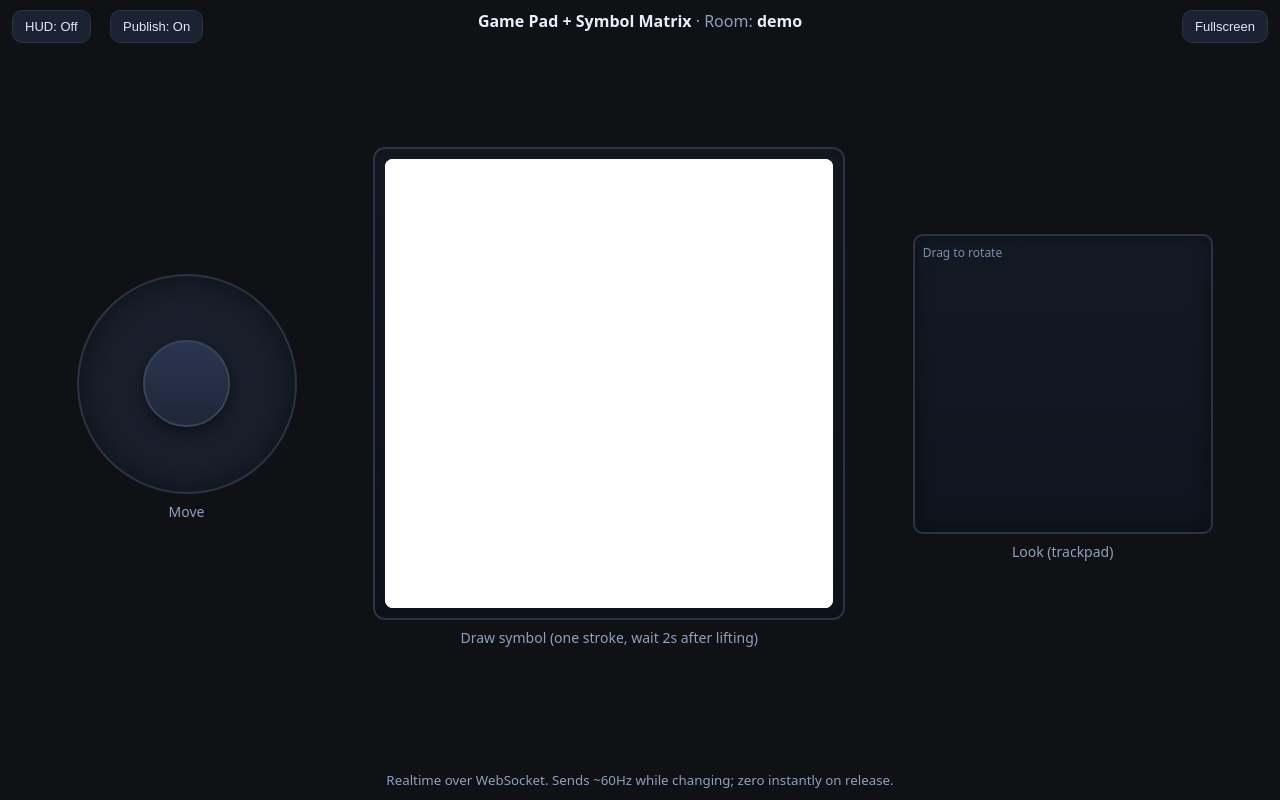
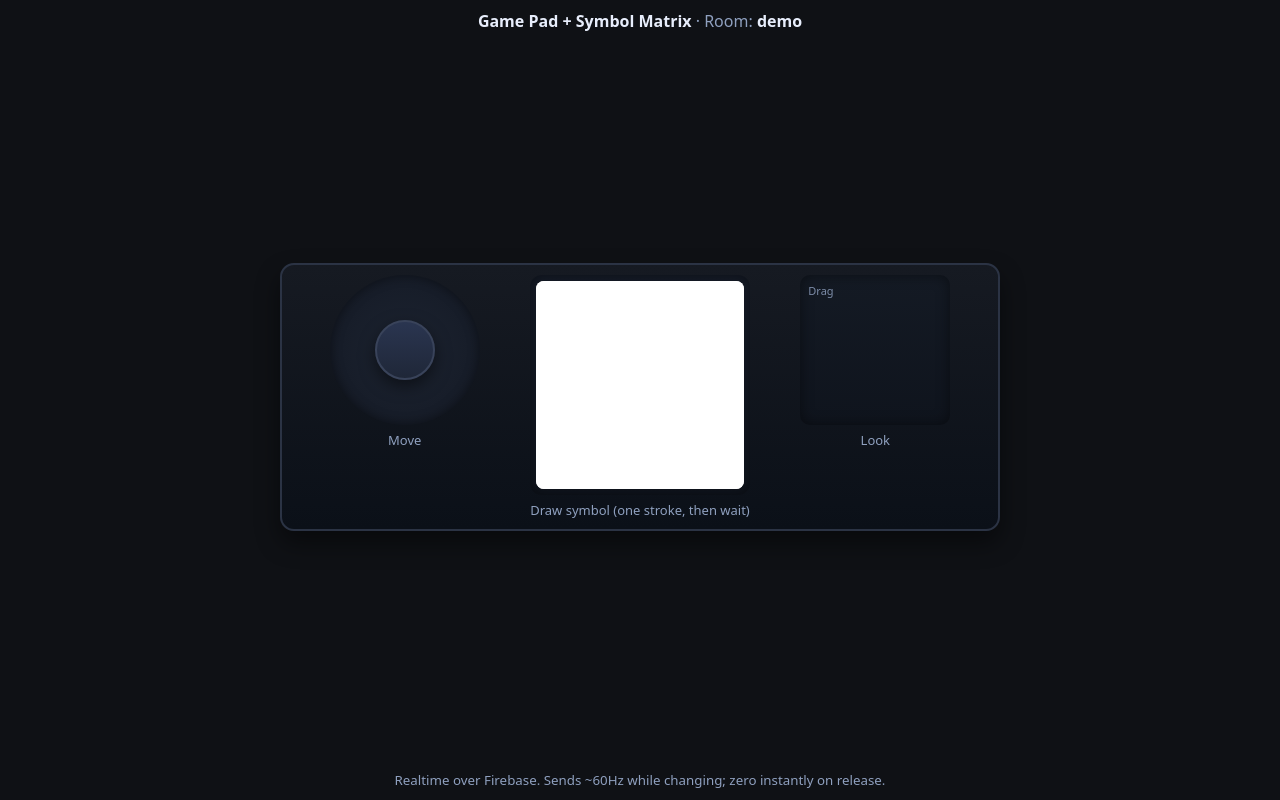
Before and after one commit to chikilepraneeth/Gamepad, a plain HTML site: page index.html in a window 1280 px wide. Drawn offline with Linux system fonts and the light colour scheme; no server answers.

Commit message:
Update index.html

```diff
--- a/index.html
+++ b/index.html
@@ -19,97 +19,141 @@
       height:100%;gap:8px
     }
     header,footer{
-      padding:10px 12px;text-align:center;color:var(--muted)
+      padding:10px 12px;
+      text-align:center;
+      color:var(--muted)
     }
     header b{color:var(--fg)}
-    #hudToggle,#publishBtn,#fsBtn{
-      position:fixed;z-index:10;
-      background:#1b2332;color:#dfe7ff;
-      border:1px solid #2b3344;border-radius:10px;
-      padding:8px 12px;font-size:13px
-    }
-    #hudToggle{top:10px;left:12px}
-    #publishBtn{top:10px;left:110px}
-    #fsBtn{top:10px;right:12px}
+
     #controls{
-      display:grid;
-      grid-template-columns:0.85fr 1.15fr 1fr;
-      gap:12px;padding:8px 12px 14px;
-      align-items:center;height:100%
+      display:flex;
+      align-items:center;
+      justify-content:center;
+      padding:8px 12px 14px;
+      height:100%;
     }
 
+    /* Shared outer shell for all three pads */
+    .gamepad-shell{
+      width:100%;
+      max-width:720px;              /* overall width on desktop */
+      margin:0 auto;
+      padding:10px;
+      border-radius:14px;
+      border:2px solid #2b3344;
+      background:linear-gradient(180deg,var(--bg2),#0b1018);
+      box-shadow:0 12px 24px rgba(0,0,0,.45);
+    }
+
+    .gamepad-row{
+      display:flex;
+      gap:10px;
+      align-items:stretch;
+      justify-content:space-between;
+    }
+
+    .pad-col{
+      flex:1;
+      display:flex;
+      flex-direction:column;
+      align-items:center;
+      justify-content:flex-start;
+      min-width:0;
+    }
+
+    .label{
+      text-align:center;
+      margin-top:6px;
+      font-size:13px;
+      color:var(--muted)
+    }
+
+    /* Smaller controls inside shell */
     .stick{
-      position:relative;width:100%;max-width:220px;
-      aspect-ratio:1/1;margin:0 auto;border-radius:50%;
+      position:relative;
+      width:100%;
+      max-width:150px;             /* smaller than before */
+      aspect-ratio:1/1;
+      margin:0 auto;
+      border-radius:50%;
       background:radial-gradient(85% 85% at 50% 50%,#1c2330,#121722);
-      border:2px solid #2b3344;
-      box-shadow:inset 0 0 20px rgba(0,0,0,.35);
-      touch-action:none
+      /* removed outer border so shell border is "shared" */
+      box-shadow:inset 0 0 12px rgba(0,0,0,.45);
+      touch-action:none;
     }
     .knob{
-      position:absolute;width:40%;aspect-ratio:1/1;
-      border-radius:50%;left:30%;top:30%;
+      position:absolute;
+      width:40%;
+      aspect-ratio:1/1;
+      border-radius:50%;
+      left:30%;top:30%;
       background:linear-gradient(180deg,#2a3550,#1f2738);
       border:2px solid #39435a;
       box-shadow:0 6px 16px rgba(0,0,0,.5)
     }
 
-    .label{text-align:center;margin-top:8px;font-size:14px;color:var(--muted)}
-
-    /* ⭐ Make draw area square, like Tkinter canvas (256x256) */
-    .padbox{
+    .draw-box{
       position:relative;
       width:100%;
-      max-width:520px;
-      aspect-ratio:1/1;            /* <-- square, not 16/10 */
+      max-width:220px;            /* smaller draw area */
+      aspect-ratio:1/1;           /* square, like Tkinter canvas */
       margin:0 auto;
-      background:linear-gradient(180deg,var(--bg2),#0f141d);
-      border:2px solid #2b3344;
       border-radius:12px;
-      box-shadow:inset 0 0 18px rgba(0,0,0,.35);
-      overflow:hidden;touch-action:none;
-      display:flex;align-items:center;justify-content:center;
-      padding:10px
+      background:linear-gradient(180deg,#151b27,#0f141d);
+      /* remove visible border here so outer shell border dominates */
+      box-shadow:inset 0 0 14px rgba(0,0,0,.45);
+      overflow:hidden;
+      touch-action:none;
+      display:flex;
+      align-items:center;
+      justify-content:center;
+      padding:6px;
     }
     #draw{
       width:100%;height:100%;
-      background:#ffffff;border-radius:8px
+      background:#ffffff;border-radius:8px;
     }
 
     .touchpad{
-      position:relative;width:100%;max-width:300px;
-      aspect-ratio:1/1;margin:0 auto;border-radius:10px;
+      position:relative;
+      width:100%;
+      max-width:150px;            /* smaller look pad */
+      aspect-ratio:1/1;
+      margin:0 auto;
+      border-radius:10px;
       background:linear-gradient(180deg,#141a24,#0f141d);
-      border:2px solid #2b3344;
-      box-shadow:inset 0 0 18px rgba(0,0,0,.35);
-      overflow:hidden;touch-action:none;
+      /* remove border, keep it "inside" shell */
+      box-shadow:inset 0 0 14px rgba(0,0,0,.45);
+      overflow:hidden;
+      touch-action:none;
     }
     .touchpad::after{
-      content:"Drag to rotate";
+      content:"Drag";
       position:absolute; left:8px; top:8px;
-      font-size:12px; color:#8fa0bf; opacity:.85
+      font-size:11px; color:#8fa0bf; opacity:.85
     }
 
-    #hud{
-      position:fixed;left:12px;bottom:12px;z-index:10;
-      width:min(92vw,460px);
-      background:rgba(17,22,30,.9);
-      border:1px solid #2b3344;border-radius:12px;
-      padding:10px 12px;
-      font-family:ui-monospace,Menlo,Consolas,monospace;
-      font-size:12px;line-height:1.25;
-      display:none;white-space:pre;overflow:auto;max-height:52vh
+    @media(max-width:820px){
+      .gamepad-shell{
+        max-width:95vw;
+        padding:8px;
       }
-    @media(max-width:820px){
-      #controls{grid-template-columns:1fr}
-      .padbox{max-width:95vw}
+      .gamepad-row{
+        gap:6px;
+      }
+      .stick,.touchpad{
+        max-width:110px;
+      }
+      .draw-box{
+        max-width:180px;
+      }
+      .label{
+        font-size:12px;
+      }
     }
   </style>
 </head>
 <body>
-<button id="hudToggle">HUD: Off</button>
-<button id="publishBtn">Publish: On</button>
-<button id="fsBtn">Fullscreen</button>
 
 <div id="wrap">
   <header>
@@ -117,39 +161,40 @@
   </header>
 
   <div id="controls">
+    <div class="gamepad-shell">
+      <div class="gamepad-row">
         <!-- LEFT: MOVE STICK -->
-    <div>
+        <div class="pad-col">
           <div class="stick" id="stickL"><div class="knob" id="knobL"></div></div>
           <div class="label">Move</div>
         </div>
 
-    <!-- CENTER: DRAW PAD -->
-    <div>
-      <div class="padbox">
+        <!-- CENTER: DRAW -->
+        <div class="pad-col">
+          <div class="draw-box">
             <canvas id="draw"></canvas>
           </div>
-      <div class="label">Draw symbol (one stroke, wait 2s after lifting)</div>
+          <div class="label">Draw symbol (one stroke, then wait)</div>
         </div>
 
-    <!-- RIGHT: LOOK TRACKPAD -->
-    <div>
+        <!-- RIGHT: LOOK -->
+        <div class="pad-col">
           <div class="touchpad" id="lookPad"></div>
-      <div class="label">Look (trackpad)</div>
+          <div class="label">Look</div>
+        </div>
+      </div>
     </div>
   </div>
 
   <footer>
-    <small>Realtime over WebSocket. Sends ~60Hz while changing; zero instantly on release.</small>
+    <small>Realtime over Firebase. Sends ~60Hz while changing; zero instantly on release.</small>
   </footer>
 </div>
-
-<pre id="hud"></pre>
 
 <!-- Firebase SDK -->
 <script src="https://www.gstatic.com/firebasejs/10.14.0/firebase-app-compat.js"></script>
 <script src="https://www.gstatic.com/firebasejs/10.14.0/firebase-database-compat.js"></script>
 <script>
-  // 🔧 REPLACE with your real config values
   const firebaseConfig = {
     apiKey: "YOUR_API_KEY",
     authDomain: "gamepad-6aba1.firebaseapp.com",
@@ -164,7 +209,6 @@
 </script>
 
 <script>
-  // ===== BASIC UI + REFS =====
   const ROOM = new URLSearchParams(location.search).get("room") || "demo";
   document.getElementById("roomLabel").textContent = ROOM;
 
@@ -174,23 +218,6 @@
 
   const MODEL_URL = "https://gamepad-11.onrender.com/predict_matrix";
 
-  const hud = document.getElementById("hud");
-  let hudOn=false, publishOn=true;
-
-  document.getElementById("hudToggle").onclick=(e)=>{
-    hudOn=!hudOn;
-    hud.style.display=hudOn?"block":"none";
-    e.target.textContent=`HUD: ${hudOn?"On":"Off"}`;
-  };
-  document.getElementById("publishBtn").onclick=(e)=>{
-    publishOn=!publishOn;
-    e.target.textContent=`Publish: ${publishOn?"On":"Off"}`;
-  };
-  document.getElementById("fsBtn").onclick=()=>{
-    if(document.fullscreenElement){document.exitFullscreen()}
-    else{document.documentElement.requestFullscreen()}
-  };
-
   // ===== MOVE STICK =====
   function makeStick(stickEl, knobEl){
     const rect = {cx:0,cy:0,r:0,w:0,h:0};
@@ -199,7 +226,8 @@
 
     function cache(){
       const r = stickEl.getBoundingClientRect();
-      rect.w=r.width; rect.h=r.height; rect.cx=r.left+r.width/2; rect.cy=r.top+r.height/2;
+      rect.w=r.width; rect.h=r.height;
+      rect.cx=r.left+r.width/2; rect.cy=r.top+r.height/2;
       rect.r = Math.min(r.width,r.height)*0.5*0.9;
     }
     const center=()=>{ knobEl.style.left="30%"; knobEl.style.top="30%"; axes.x=0; axes.y=0; };
@@ -290,9 +318,9 @@
   function fitCanvas(){
     const r=canvas.getBoundingClientRect();
     const dpr=Math.max(1,window.devicePixelRatio||1);
-    W=(r.width*dpr)|0; H=(r.height*dpr)|0;   // square because padbox is square
+    W=(r.width*dpr)|0; H=(r.height*dpr)|0;
     canvas.width=W; canvas.height=H;
-    ctx.fillStyle="#fff"; ctx.fillRect(0,0,W,H);   // white background
+    ctx.fillStyle="#fff"; ctx.fillRect(0,0,W,H);
     ctx.lineJoin="round"; ctx.lineCap="round";
     ctx.strokeStyle=PEN_COLOR;
     ctx.lineWidth=PEN_WIDTH*(window.devicePixelRatio||1);
@@ -324,28 +352,18 @@
     lastDX=p.x; lastDY=p.y;
   }
 
-  /**
-   * Rasterize like the Python/Tkinter pipeline:
-   * 1) Work on full-res canvas W x H
-   * 2) Find ink bounding box (non-white pixels)
-   * 3) Crop to that box
-   * 4) Pad to square
-   * 5) Resize that square to 32x32
-   * 6) Return 32x32 grayscale matrix (0=black, 255=white)
-   */
+  // Tkinter-style crop, pad, resize
   function rasterizeTkStyle(){
-    // Step 1: full image data
     const fullImg = ctx.getImageData(0,0,W,H);
     const data = fullImg.data;
 
-    // Step 2: find bounding box of strokes (treat gray < 250 as ink)
     let minX=W, minY=H, maxX=-1, maxY=-1;
     for(let y=0; y<H; y++){
       for(let x=0; x<W; x++){
         const idx = (y*W + x)*4;
         const r = data[idx], g=data[idx+1], b=data[idx+2];
-        const gray = 0.299*r + 0.587*g + 0.114*b; // 0..255
-        if(gray < 250){  // not almost white
+        const gray = 0.299*r + 0.587*g + 0.114*b;
+        if(gray < 250){
           if(x<minX) minX=x;
           if(y<minY) minY=y;
           if(x>maxX) maxX=x;
@@ -354,7 +372,6 @@
       }
     }
 
-    // No ink found → return blank white 32x32
     if(maxX < 0 || maxY < 0){
       const blank=[];
       for(let y=0; y<MATRIX_SIZE; y++){
@@ -368,26 +385,22 @@
     const cropH = maxY - minY + 1;
     const side  = Math.max(cropW, cropH);
 
-    // Step 3: crop region into a small canvas
     const cropCanvas = document.createElement("canvas");
     cropCanvas.width  = cropW;
     cropCanvas.height = cropH;
     const cropCtx = cropCanvas.getContext("2d");
-    // putImageData doesn't scale, we just shift so (minX, minY) becomes (0,0)
     cropCtx.putImageData(fullImg, -minX, -minY);
 
-    // Step 4: pad to square
     const squareCanvas = document.createElement("canvas");
     squareCanvas.width  = side;
     squareCanvas.height = side;
     const squareCtx = squareCanvas.getContext("2d");
-    squareCtx.fillStyle="#fff";         // white background
+    squareCtx.fillStyle="#fff";
     squareCtx.fillRect(0,0,side,side);
     const offsetX = (side - cropW)/2;
     const offsetY = (side - cropH)/2;
     squareCtx.drawImage(cropCanvas, offsetX, offsetY);
 
-    // Step 5: resize that square to 32x32
     const finalCanvas = document.createElement("canvas");
     finalCanvas.width  = MATRIX_SIZE;
     finalCanvas.height = MATRIX_SIZE;
@@ -402,7 +415,6 @@
       0,0,MATRIX_SIZE,MATRIX_SIZE
     );
 
-    // Step 6: build 32x32 grayscale matrix, white=255, black=0
     const img32 = finalCtx.getImageData(0,0,MATRIX_SIZE,MATRIX_SIZE).data;
     const out=[];
     for(let y=0; y<MATRIX_SIZE; y++){
@@ -411,7 +423,7 @@
         const idx = (y*MATRIX_SIZE + x)*4;
         const r = img32[idx], g=img32[idx+1], b=img32[idx+2];
         const gray = Math.round(0.299*r + 0.587*g + 0.114*b);
-        row.push(gray); // 0..255 (matches Tk input before ToTensor)
+        row.push(gray);
       }
       out.push(row);
     }
@@ -424,7 +436,7 @@
     inactivityTimer=setTimeout(async ()=>{
       if(!hasInk) return;
       console.log("[PAD] Inactivity timeout reached, rasterizing & calling model...");
-      const matrix = rasterizeTkStyle();   // ⭐ Tk-like preprocessing
+      const matrix = rasterizeTkStyle();
       const now = Date.now();
 
       console.log("[PAD] Writing /draw to Firebase...");
@@ -441,7 +453,6 @@
         const data = await res.json();
         console.log("[PAD] Model response JSON:", data);
 
-        if (publishOn){
         console.log("[PAD] Writing /prediction to Firebase...");
         await predRef.set({
           index: data.index ?? null,
@@ -452,9 +463,6 @@
           source:"onnx_api"
         });
         console.log("[PAD] /prediction write done");
-        } else {
-          console.log("[PAD] publishOn=false → skipping /prediction write");
-        }
       } catch(err){
         console.error("[PAD] Error calling model API or writing prediction:", err);
       }
@@ -473,7 +481,6 @@
   // ===== 60Hz PAD SENDER =====
   let lastSent=0;
   function sendPad(payload){
-    if(!publishOn) return;
     const now=performance.now();
     if(now-lastSent<16) return;
     lastSent=now;
@@ -489,11 +496,6 @@
       draw:{hasInk},
       t:Date.now()
     };
-    if(hudOn){
-      hud.textContent=
-        `MOVE: {x:${payload.axes[0]}, y:${payload.axes[1]}}\n`+
-        `LOOK: {x:${payload.look[0]}, y:${payload.look[1]}}`;
-    }
     sendPad(payload);
   }, 16);
 </script>
```
Lines whose indentation alone changed are shown as unchanged.
